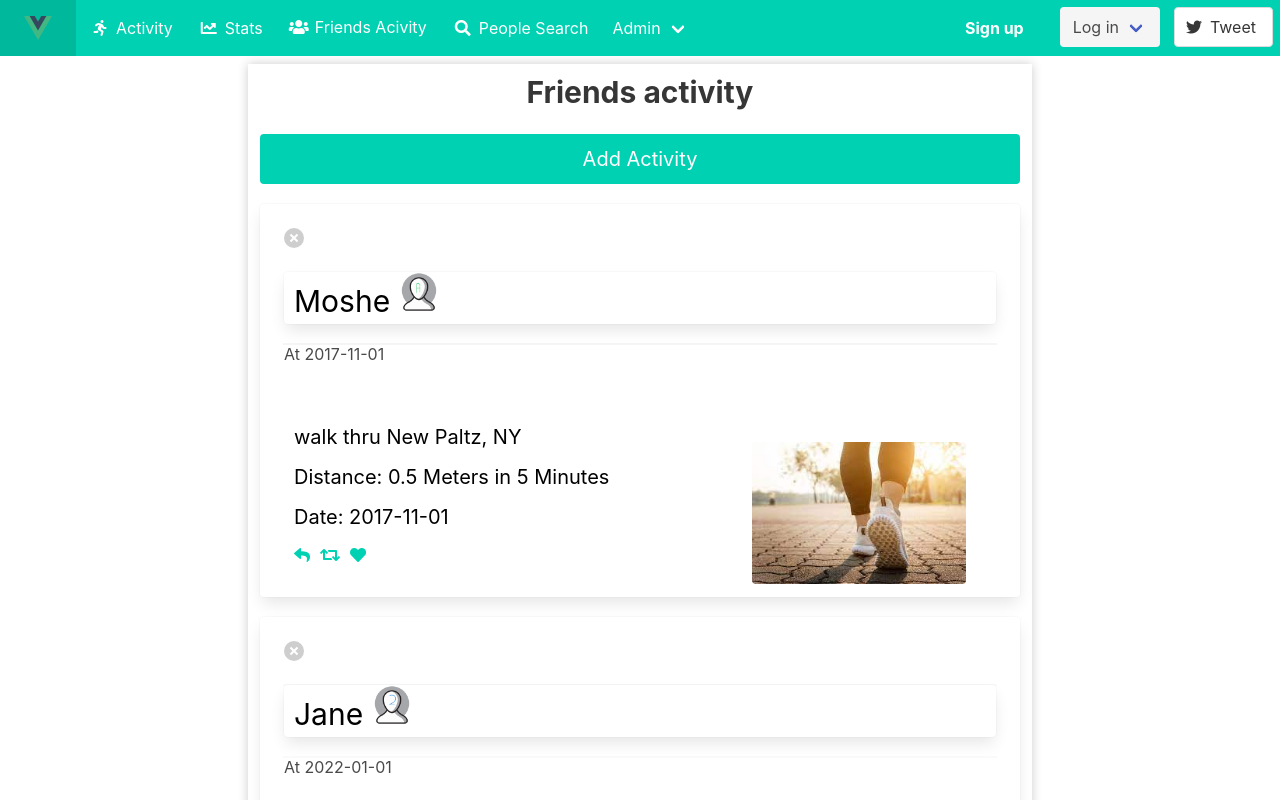
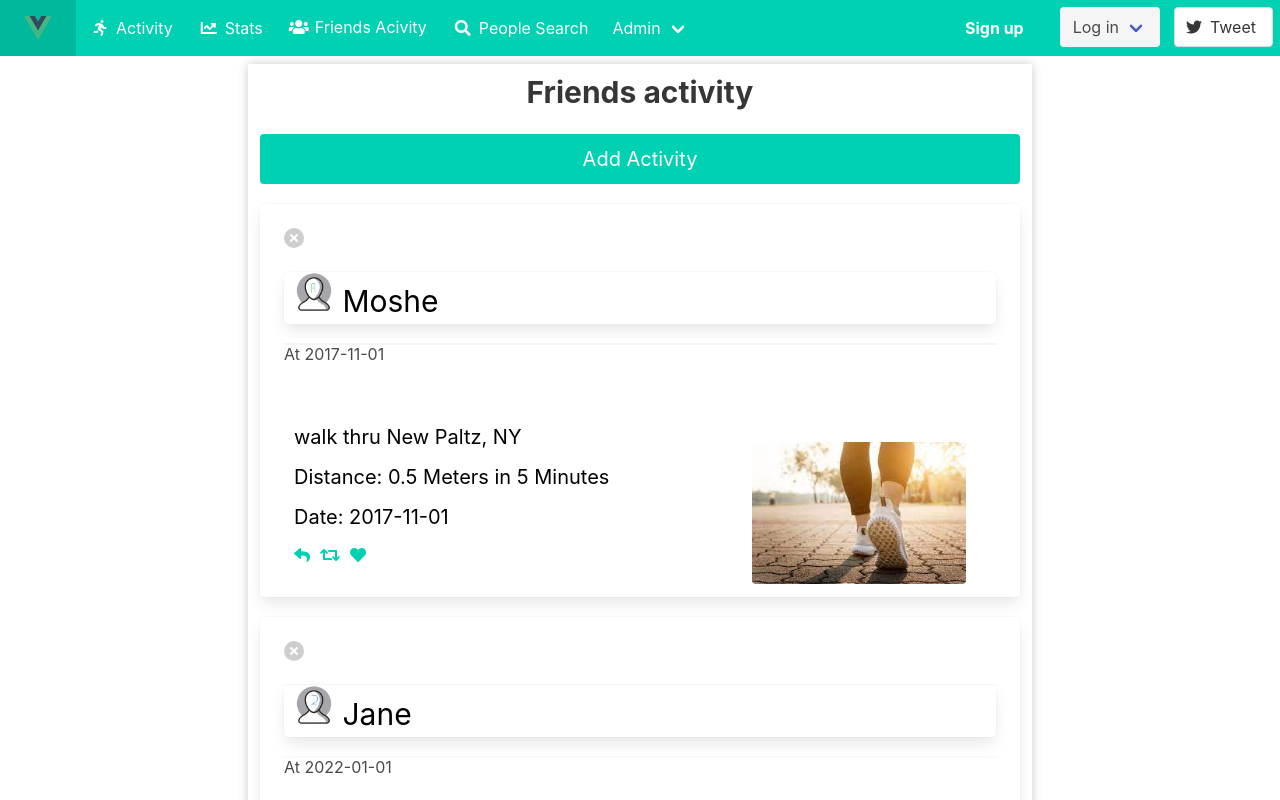
Before and after one commit to Pippin404/CPS-493-Final-Project, a Vue app in the folder client/: page /FriendsActivity in a window 1280 px wide. Shown: the top 800 px of the page. Built offline with nearby package versions, Linux system fonts and the light colour scheme.

Commit message:
Small cosmetic adjustments to displaying cards

```diff
--- a/client/src/pages/FriendsActivity.vue
+++ b/client/src/pages/FriendsActivity.vue
@@ -138,13 +138,13 @@ function saveActivity(){
                         <div class="user-list">
                         <div v-for="user in users" :key="user.email" class="card">
 
-                            <p class="userInfo" v-if="isMatchingEmail(user.email, product.email)">
+                            <div class="userInfo" v-if="isMatchingEmail(user.email, product.email)">
+                                <img :src="user.image" class="userImage" alt="Product image" v-if="isMatchingEmail(user.email, product.email)">
                                 {{ user.firstName }}
-                                <img :src="user.image" class="userImage" alt="Product image" v-if="isMatchingEmail(user.email, product.email)">
-                            </p>
-                            <p class="userInfo" v-if="isMatchingEmail(user.email, product.email)">
+                            </div>
+                            <div class="userInfo" v-if="isMatchingEmail(user.email, product.email)">
                                 {{  }}
-                            </p>
+                            </div>
 
                         </div>
                     </div>
```
